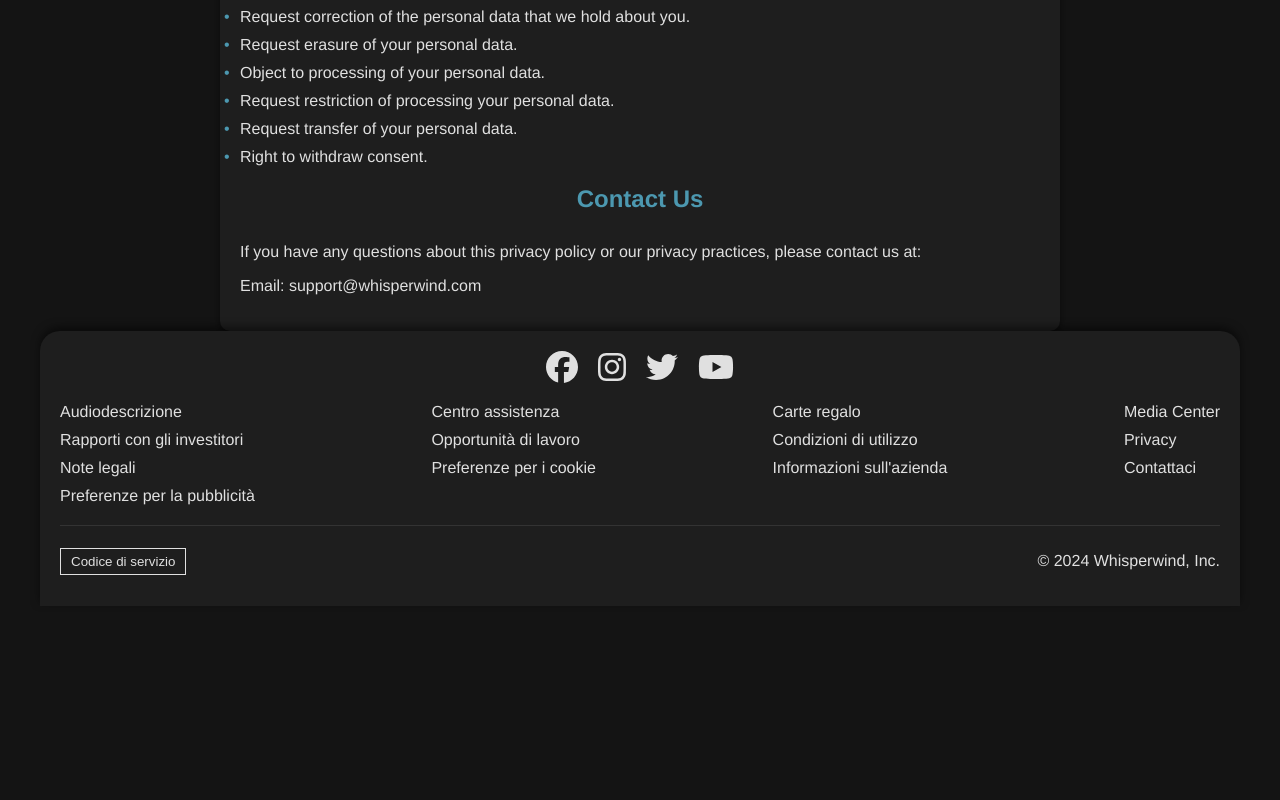
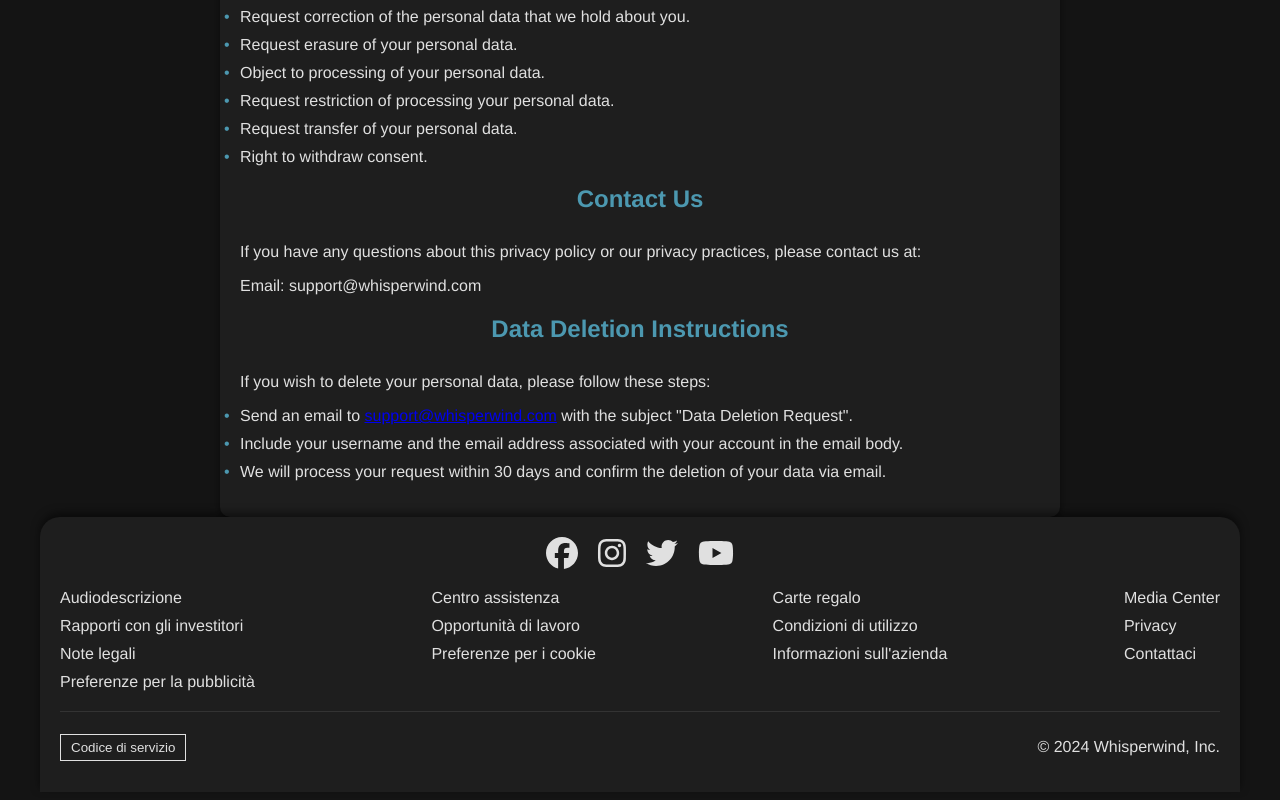
Before and after one commit to AndreaZocco/Capstone-Project-WhisperWind, a React (Create React App) app in the folder whisperwind/: page /privacy in a window 1280 px wide. Shown: the part 1050-1850 px from the top of the page. Before the commit the page ends 1676 px from the top, so only its background shows below. Built offline with nearby package versions, Linux system fonts and the light colour scheme.

Commit message:
Fixing privacy page for facebook API

```diff
--- a/whisperwind/src/pages/PrivacyPage.js
+++ b/whisperwind/src/pages/PrivacyPage.js
@@ -43,6 +43,14 @@ const PrivacyPage = () => {
       <h2>Contact Us</h2>
       <p>If you have any questions about this privacy policy or our privacy practices, please contact us at:</p>
       <p>Email: support@whisperwind.com</p>
+
+      <h2>Data Deletion Instructions</h2>
+      <p>If you wish to delete your personal data, please follow these steps:</p>
+      <ul>
+        <li>Send an email to <a href="mailto:support@whisperwind.com">support@whisperwind.com</a> with the subject "Data Deletion Request".</li>
+        <li>Include your username and the email address associated with your account in the email body.</li>
+        <li>We will process your request within 30 days and confirm the deletion of your data via email.</li>
+      </ul>
     </div>
   );
 };
```
